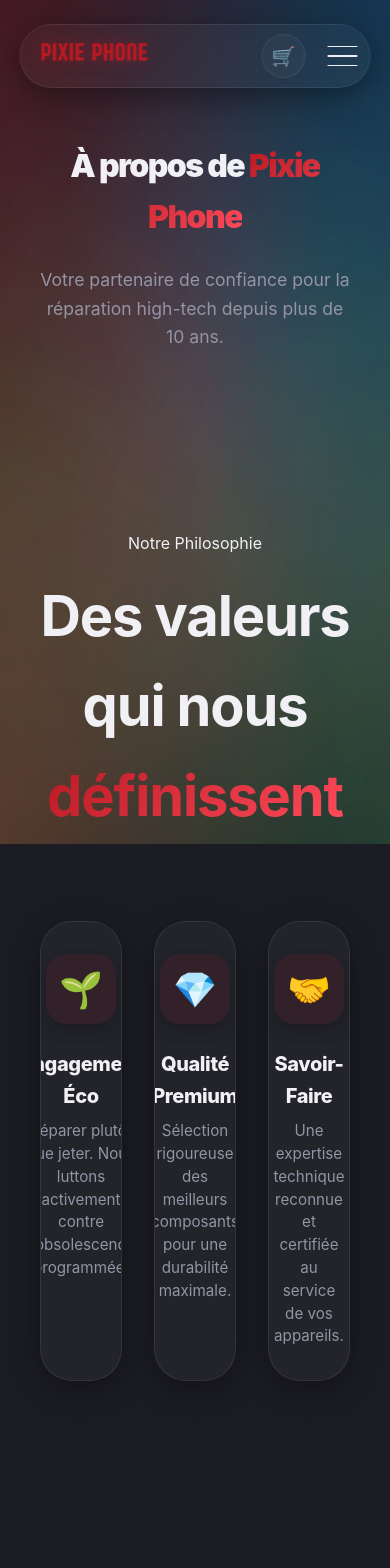
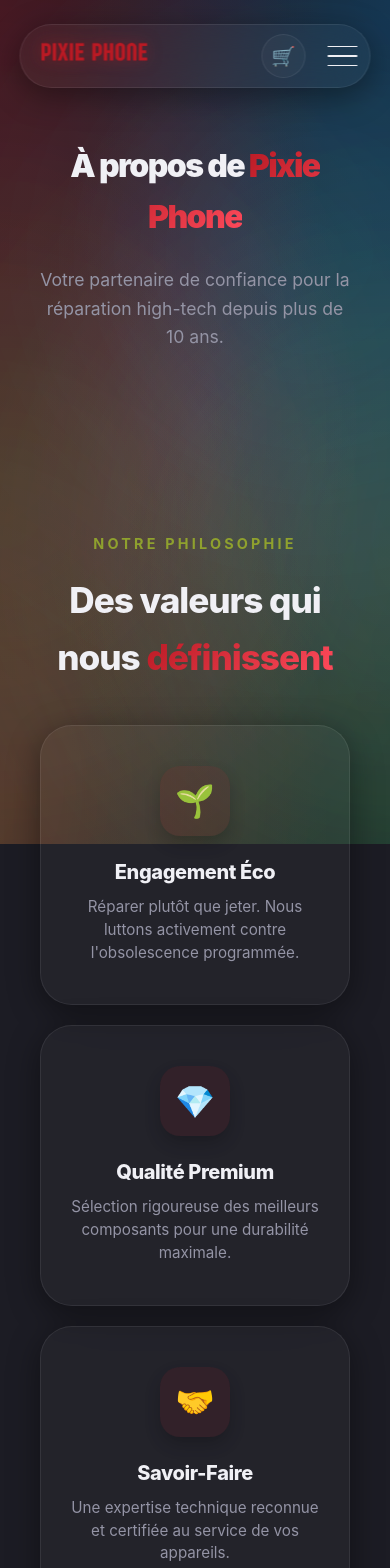
Before and after one commit to rivainedouard125/Pixie_Phone, a React (Vite) app: page /about in a window 390 px wide. Shown: the top 1568 px of the page. Built offline with nearby package versions, Linux system fonts and the light colour scheme.

Commit message:
refactor: improve site-wide responsiveness and styling across all pages

```diff
--- a/src/pages/About.jsx
+++ b/src/pages/About.jsx
@@ -10,10 +10,10 @@
       </header>
 
       {/* Nos Valeurs Section */}
-      <section className="about-values" style={{ marginBottom: '120px' }}>
-        <div className="values-header" style={{ textAlign: 'center', marginBottom: '80px' }}>
+      <section className="about-values">
+        <div className="values-header">
           <span className="philosophy-label">Notre Philosophie</span>
-          <h2 className="values-title" style={{ fontSize: '3.5rem', marginTop: '16px' }}>Des valeurs qui nous <span className="text-gradient">définissent</span></h2>
+          <h2 className="values-title">Des valeurs qui nous <span className="text-gradient">définissent</span></h2>
         </div>
 
         <div className="values-grid">
--- a/src/pages/Home.css
+++ b/src/pages/Home.css
@@ -343,10 +343,25 @@
   margin-top: 80px;
 }
 
-.cta-box h2 {
+.cta-content h2 {
   font-size: 3.5rem;
   margin-bottom: 24px;
   letter-spacing: -0.03em;
+}
+
+.cta-content p {
+  font-size: 1.25rem;
+  color: var(--color-text-dim);
+  margin-bottom: 32px;
+  max-width: 700px;
+  margin-left: auto;
+  margin-right: auto;
+}
+
+.cta-btns {
+  display: flex;
+  gap: 16px;
+  justify-content: center;
 }
 
 @media (max-width: 992px) {
@@ -383,16 +398,21 @@
   .features-grid {
     grid-template-columns: 1fr;
   }
-  .cta-box h2 {
+  .stage-label.fixed { right: 20px; }
+
+  .cta-content h2 {
     font-size: 2.2rem;
   }
-  .stage-label {
-    padding: 8px 16px;
-    font-size: 0.75rem;
-    bottom: 20px;
+
+  .cta-btns {
+    flex-direction: column;
+    max-width: 300px;
+    margin: 0 auto;
   }
-  .stage-label.broken { left: 20px; }
-  .stage-label.fixed { right: 20px; }
+
+  .cta-btns .btn-primary, .cta-btns .btn-secondary {
+    width: 100%;
+  }
 
   .comparison-slider-container {
     border-radius: 24px;
--- a/src/pages/Home.jsx
+++ b/src/pages/Home.jsx
@@ -110,11 +110,11 @@
       <section className="highlights container" style={{ paddingBottom: '120px' }}>
         <div className="cta-box glass">
           <div className="cta-content">
-            <h2 style={{ fontSize: '3rem', marginBottom: '16px' }}>Prêt à redonner vie à <span className="text-gradient">votre appareil ?</span></h2>
-            <p style={{ fontSize: '1.2rem', color: 'var(--color-text-dim)', marginBottom: '32px', maxWidth: '700px', margin: '0 auto 32px' }}>
+            <h2>Prêt à redonner vie à <span className="text-gradient">votre appareil ?</span></h2>
+            <p>
               Que ce soit pour un écran brisé, une batterie fatiguée ou un problème complexe, notre équipe est là pour vous aider avec précision et rapidité.
             </p>
-            <div style={{ display: 'flex', gap: '16px', justifyContent: 'center' }}>
+            <div className="cta-btns">
               <button className="btn-primary" onClick={() => navigate('/services')}>Prendre Rendez-vous</button>
               <button className="btn-secondary" onClick={() => navigate('/about')}>En savoir plus</button>
             </div>
--- a/src/pages/Pages.css
+++ b/src/pages/Pages.css
@@ -99,6 +99,10 @@
   box-shadow: 0 4px 12px var(--glass-glow);
 }
 
+.filter-section {
+  position: relative;
+}
+
 .search-bar-container {
   max-width: 600px;
   margin: 40px auto 0;
@@ -124,6 +128,30 @@
   grid-template-columns: repeat(3, 1fr);
   gap: 32px;
   margin: 60px 0 100px;
+}
+
+.about-values {
+  margin-bottom: 120px;
+}
+
+.values-header {
+  text-align: center;
+  margin-bottom: 80px;
+}
+
+.values-title {
+  font-size: 3.5rem;
+  margin-top: 16px;
+  font-weight: 800;
+  letter-spacing: -0.03em;
+}
+
+.philosophy-label {
+  font-size: 0.9rem;
+  text-transform: uppercase;
+  letter-spacing: 0.2rem;
+  color: var(--color-accent);
+  font-weight: 700;
 }
 
 .value-card, .reassurance-item {
@@ -576,8 +604,43 @@
     position: relative;
     top: 0;
   }
+  .values-grid, .reassurance-bar {
+    grid-template-columns: 1fr;
+    gap: 20px;
+    margin: 40px 0 60px;
+  }
+  .value-card, .reassurance-item {
+    padding: 32px 24px;
+    gap: 24px;
+  }
   .form-grid {
     grid-template-columns: 1fr;
+  }
+  .filter-sidebar {
+    padding: 24px;
+    margin-bottom: 32px;
+    border-radius: 24px;
+  }
+  .filter-section h3 {
+    font-size: 0.8rem;
+    margin-bottom: 12px;
+  }
+  .filter-scroller {
+    flex-wrap: nowrap;
+    overflow-x: auto;
+    padding-bottom: 8px;
+    margin: 0 -8px;
+    padding-left: 8px;
+    padding-right: 8px;
+    scrollbar-width: none;
+    -ms-overflow-style: none;
+  }
+  .filter-scroller::-webkit-scrollbar {
+    display: none;
+  }
+  .filter-pill {
+    flex-shrink: 0;
+    white-space: nowrap;
   }
 }
 
@@ -615,6 +678,18 @@
   }
 }
 
+@media (max-width: 580px) {
+  .values-title {
+    font-size: 2.2rem;
+  }
+  .about-values, .reassurance-bar {
+    margin-bottom: 60px;
+  }
+  .values-header {
+    margin-bottom: 40px;
+  }
+}
+
 @media (max-width: 480px) {
   .page-header h1 {
     font-size: 2rem;
@@ -625,5 +700,19 @@
   .value-card, .reassurance-item {
     flex-direction: column;
     text-align: center;
+    padding: 40px 24px;
+    gap: 20px;
+  }
+  .value-icon, .reassurance-icon {
+    width: 70px;
+    height: 70px;
+    font-size: 2rem;
+  }
+  .cta-buttons {
+    flex-direction: column;
+    width: 100%;
+  }
+  .cta-buttons .btn-primary, .cta-buttons .btn-secondary {
+    width: 100%;
   }
 }
--- a/src/pages/Service.jsx
+++ b/src/pages/Service.jsx
@@ -71,12 +71,12 @@
   if (step === 'selection') {
     return (
       <div className="page-container container animate-fade">
-        <header className="page-header" style={{ marginBottom: '100px', textAlign: 'center' }}>
+        <header className="page-header service-header">
           <h1>Nos <span className="text-gradient">Services</span></h1>
-          <p style={{ marginTop: '16px' }}>Choisissez votre catégorie d'appareil pour commencer votre demande de réparation.</p>
+          <p>Choisissez votre catégorie d'appareil pour commencer votre demande de réparation.</p>
         </header>
 
-        <div className="reassurance-bar" style={{ marginBottom: '100px' }}>
+        <div className="reassurance-bar">
           <div className="reassurance-item">
             <div className="reassurance-icon">🕒</div>
             <div className="reassurance-info">
```
